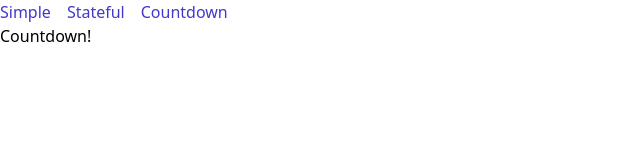
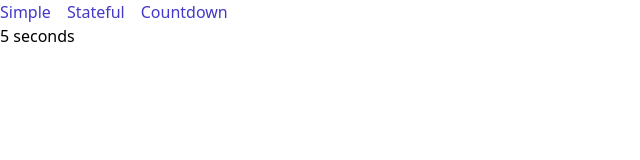
Before and after one commit to xXBricksquadXx/counter, a React (Create React App) app: page /countdown in a window 1280 px wide. Shown: the top 160 px of the page, without its empty margins (0-640 px from the left). Built offline with nearby package versions, Linux system fonts and the light colour scheme.

Commit message:
:sparkles: Add countdown timer

```diff
--- a/src/components/Countdown/index.js
+++ b/src/components/Countdown/index.js
@@ -1,3 +1,20 @@
-const Component = () => <p className="">Countdown!</p>;
+import { useEffect, useState } from "react";
+
+const Component = () => {
+  const [timeRemaining, setTimeRemaining] = useState(10);
+
+  // It is a reference to any side effects - such as re-rendering.
+  useEffect(() => {
+    const intervalId = setInterval(() => {
+      setTimeRemaining(() => timeRemaining - 1);
+    }, 1000);
+
+    return () => {
+      clearInterval(intervalId);
+    };
+  });
+
+  return <p>{timeRemaining} seconds</p>;
+};
 
 export default Component;
```
